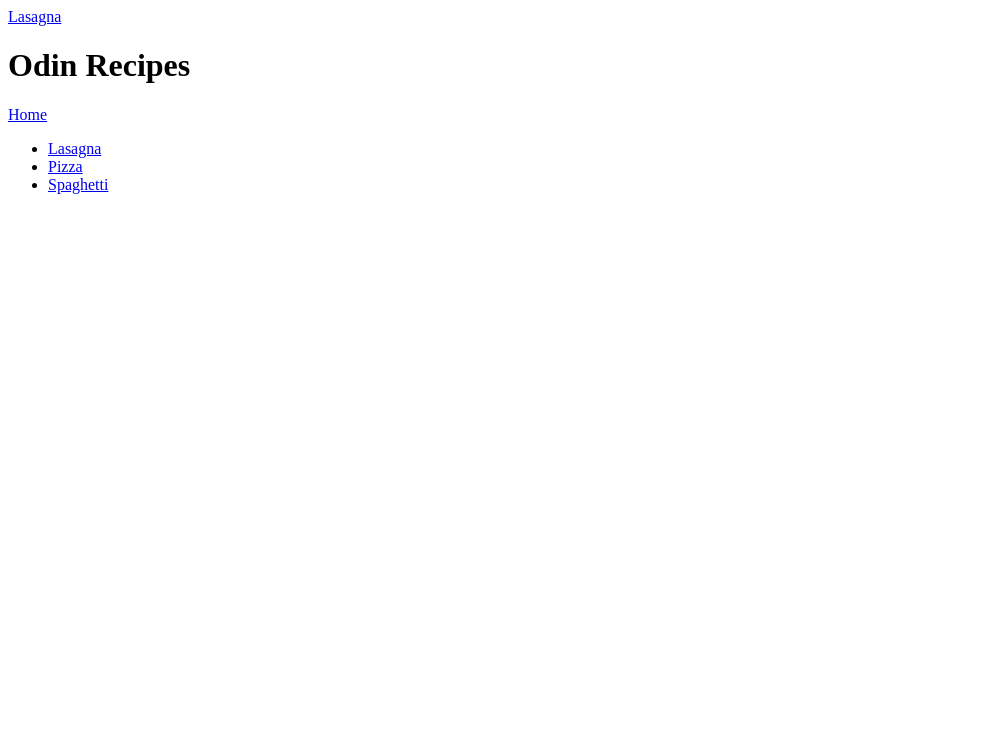
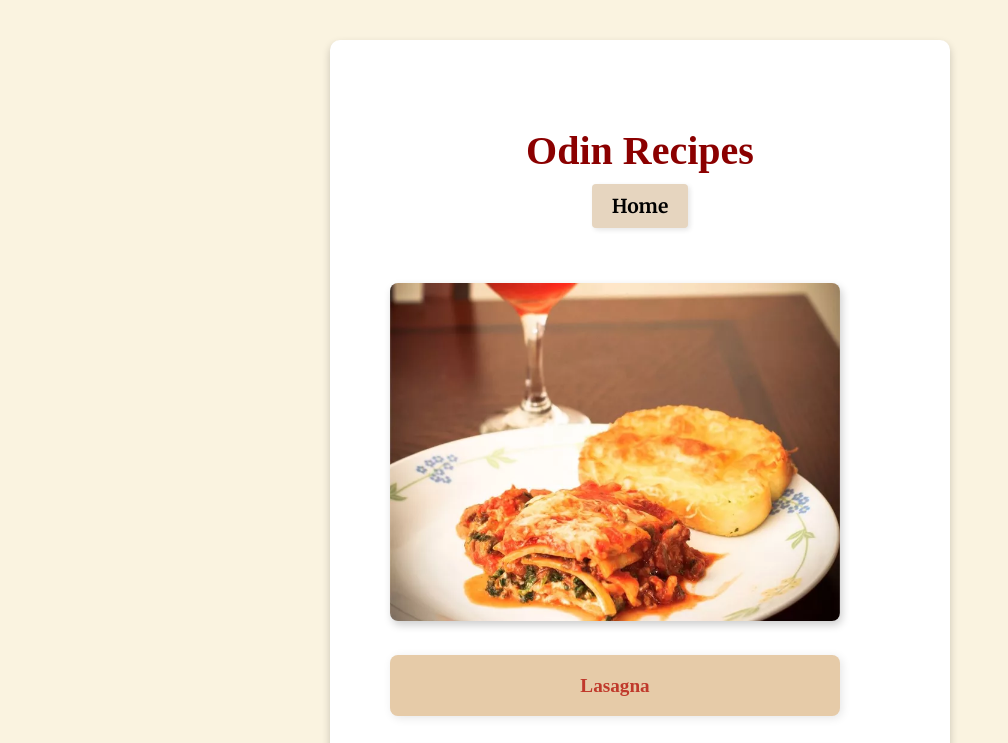
Before and after one commit to DamarisMB/odin-recipes, a plain HTML site: page index.html in a window 1280 px wide. Shown: the top 743 px of the page, without its empty margins (0-1008 px from the left). Drawn offline with Linux system fonts and the light colour scheme.

Commit message:
Modified all pages, added new html page, added to styles.css

```diff
--- a/index.html
+++ b/index.html
@@ -4,17 +4,26 @@
   <meta charset="UTF-8">
   <meta name="viewport" content="width=device-width, initial-scale=1.0">
 
-  <a href="recipes/lasagna.html">Lasagna</a>
   <title>Odin Recipes</title>
+  <style>
+@import url('https://fonts.googleapis.com/css2?family=Merriweather:ital,wght@0,300;0,400;0,700;0,900;1,300;1,400;1,700;1,900&display=swap');
+</style>
+  <link rel="stylesheet" href="styles.css">
 </head>
 <body>
-  <h1>Odin Recipes</h1>
-  <a href="../index.html">Home</a>
-  <ul>
-    <li><a href="recipes/lasagna.html">Lasagna</a></li>
-    <li><a href="recipes/pizza.html">Pizza</a></li>
-    <li><a href="recipes/spaghetti.html">Spaghetti</a></li>
-  </ul>
-
+  <div class="container">
+    <header>
+      <h1>Odin Recipes</h1>
+    <a href="../index.html" class="home-link">Home</a>
+    </header>
+    <ul class="recipe-list">
+      <img src="images/chicken-lasagna.jpg" alt="Chicken Lasagna">
+      <li><a href="recipes/lasagna.html">Lasagna</a></li>
+      <img src="images/baked-italian-bread.webp" alt="Stuffed Italian Bread">
+      <li><a href="recipes/italian-bread.html">Stuffed Italian Bread</a></li>
+      <img src="images/short-ribs-pappardelle.jpg" alt="Spaghetti">
+      <li><a href="recipes/spaghetti.html">Short Rib Parpadelle</a></li>
+    </ul>
+  </div>
 </body>
 </html>
--- /dev/null
+++ b/styles.css
@@ -0,0 +1,170 @@
+
+
+body{
+    font-family: "Merriweather", serif;
+    background-color: #FAF3E0;
+    margin: 0;
+    padding: 0;
+    display: flex;
+    justify-content: center;
+    align-items: center;
+    min-height: 100vh;
+}
+
+.container {
+    margin: 20px;
+    padding: 20px;
+    background-color: white;
+}
+
+header {
+    text-align: center;
+    margin-bottom: 20px;
+    }
+
+h1 {
+    font-family: 'Playfair Display', serif;
+    color: #C0392B;
+    font-size: 3rem;
+    }
+
+.home-link {
+        display: inline-block;
+        font-size: 1.2rem;
+        font-weight: bold;
+        color: black;
+        text-decoration: none;
+        background-color: #e6d5bf;
+        padding: 10px 20px;
+        border-radius: 4px;
+        margin-bottom: 15px;
+        box-shadow: 2px 2px 5px rgba(0, 0, 0, 0.1);
+    }
+
+.home-link:hover {
+    background-color: #C0392B;
+    color: white;
+    }
+
+.recipe-list {
+        list-style: none;
+        padding: 0;
+        margin: 0;
+    }
+
+.recipe-list li {
+        background-color: #E6CBA8;
+        margin: 10px 0;
+        padding: 15px;
+        border-radius: 8px;
+        font-size: 1.2rem;
+        text-align: center;
+        box-shadow: 2px 2px 10px rgba(0, 0, 0, 0.1);
+    }
+
+.recipe-list a {
+        text-decoration: none;
+        color: #C0392B;
+        font-weight: bold;
+        font-family: 'Playfair Display', serif;
+    }
+
+.recipe-list a:hover {
+        color: #2E8B57;
+    }
+
+.recipe-list li:hover {
+        background-color: #D8B59D;
+    }
+
+    /*lasagna page*/
+ img {
+        width: 100%;
+        max-width: 500px;
+        border-radius: 10px;
+        box-shadow: 0 4px 6px rgba(0, 0, 0, 0.1);
+        margin: 20px 0;
+    }
+
+h2 {
+        font-family: 'Playfair Display', serif;
+        color: #2E8B57;
+        font-size: 1.8rem;
+        margin-top: 20px;
+    }
+
+p {
+        font-size: 1rem;
+        line-height: 1.6;
+        margin: 10px 0;
+    }
+
+a {
+        text-decoration: none;
+        color: #C0392B;
+        font-weight: bold;
+    }
+
+ a:hover {
+        color: #2E8B57;
+    }
+
+footer {
+        margin-top: 20px;
+        font-size: 0.9rem;
+        color: #555;
+    }
+
+/*short-rib-parpadelle*/
+
+.container {
+        max-width: 800px;
+        margin: 40px auto;
+        background: white;
+        padding: 60px;
+        border-radius: 10px;
+        box-shadow: 0px 4px 8px rgba(0, 0, 0, 0.2);
+    }
+h1, h2 {
+        font-family: 'Playfair Display', serif;
+        color: #8B0000;
+    }
+
+h1 {
+        font-size: 2.5rem;
+        margin-bottom: 10px;
+    }
+
+h2 {
+        font-size: 1.8rem;
+        margin-top: 20px;
+        border-bottom: 2px solid #A52A2A;
+        padding-bottom: 5px;
+    }
+
+img {
+        width: 100%;
+        max-width: 500px;
+        border-radius: 8px;
+        box-shadow: 2px 4px 8px rgba(0, 0, 0, 0.2);
+        margin: 20px 0;
+    }
+
+ul, ol {
+        text-align: left;
+        display: inline-block;
+        margin: 15px auto;
+        padding: 0;
+        width: 90%;
+    }
+
+   li {
+        font-size: 1rem;
+        line-height: 1.6;
+        margin: 10px 0;
+    }
+
+em {
+        font-style: italic;
+        color: #C0392B;
+    }
```
Also changed, not shown: italian-bread.html (added, +43 -0 lines), recipes/lasagna.html (+9 -3 lines), recipes/short-rib-parpadelle.html (+10 -4 lines), images/baked-italian-bread.webp (added).
